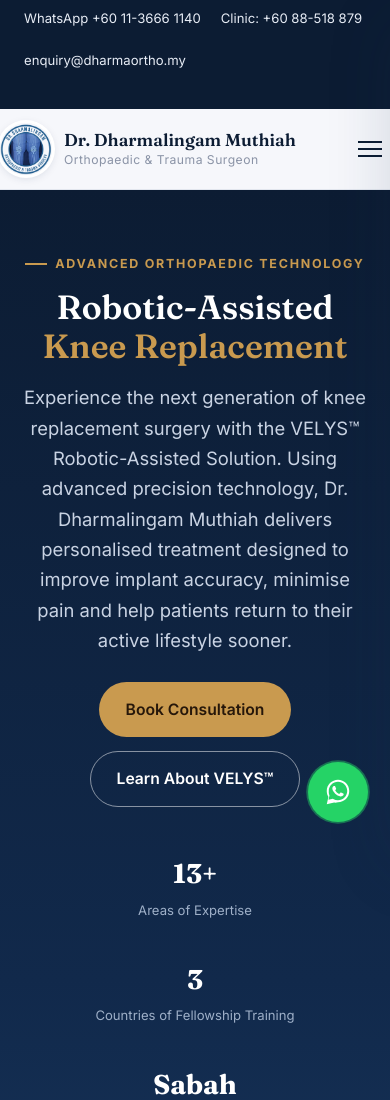
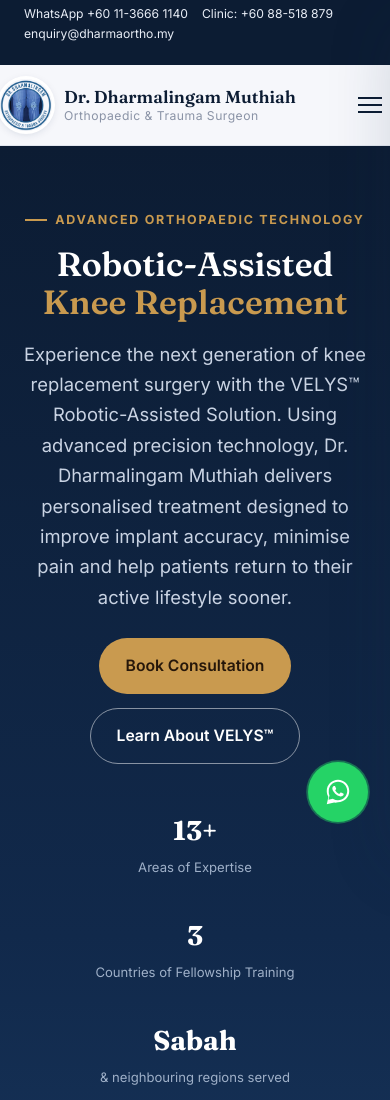
Before and after one commit to abboo2010/dharmaortho, a website: page index.html in a window 390 px wide. Shown: the top 1100 px of the page. Drawn offline with Linux system fonts and the light colour scheme; no server answers.

Commit message:
Update styles.css

```diff
--- a/css/styles.css
+++ b/css/styles.css
@@ -113,6 +113,17 @@ section{ padding:64px 0; }
 .topbar a{ color:#e8edf6; }
 .topbar-links{ display:flex; gap:20px; flex-wrap:wrap; }
 .topbar-links a:hover{ color:var(--gold-500); }
+
+/* On narrow screens the WhatsApp/Clinic/email links wrap onto their own
+   lines (they're too long to sit side by side), and the base 20px gap plus
+   the page's 1.65 line-height together left a lot of dead vertical space
+   between each one. Tighten that up so the topbar reads as a compact list
+   rather than three loosely-scattered lines. */
+@media (max-width:640px){
+  .topbar{ font-size:.76rem; }
+  .topbar .container{ gap:2px; padding-top:6px; padding-bottom:6px; }
+  .topbar-links{ gap:4px 14px; row-gap:4px; line-height:1.3; }
+}
 
 .navbar{ display:flex; align-items:center; justify-content:space-between; padding:14px 0; gap:24px; }
 .brand{ display:flex; align-items:center; gap:12px; }
```
